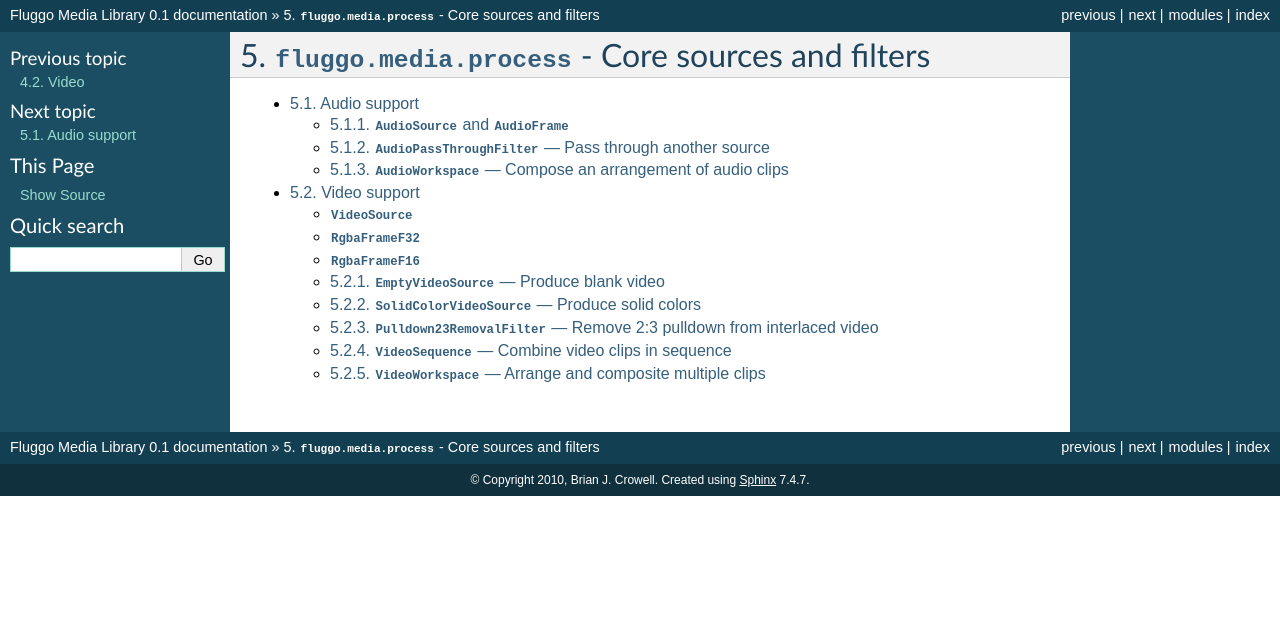
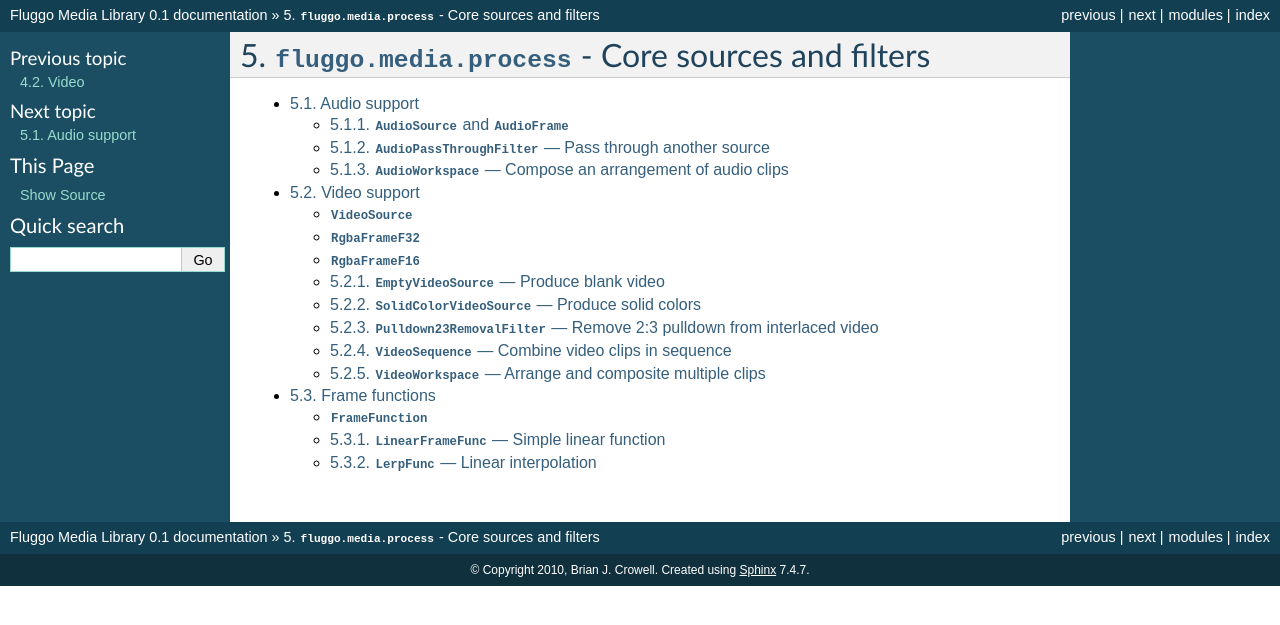
Before and after one commit to fluggo/Canvas, a Sphinx documentation site: the page built from docs/sphinx/process.rst, in a window 1280 px wide. Shown: the top 625 px of the page. Built offline with Sphinx 7.4.7, drawn with Linux system fonts in a browser that asks for light colours; formulas are drawn with MathJax 3; some of the changed lines change nothing that is shown.

Commit message:
Docs: Starter frame function documentation

```diff
--- a/docs/sphinx/process.rst
+++ b/docs/sphinx/process.rst
@@ -13,3 +13,4 @@
 
     process/audio
     process/video
+    process/framefunc
--- /dev/null
+++ b/docs/sphinx/process/framefunc.rst
@@ -0,0 +1,61 @@
+.. highlight:: python
+.. default-domain:: py
+.. currentmodule:: fluggo.media.process
+
+Frame functions
+===============
+
+.. class:: FrameFunction
+
+    :class:`FrameFunction` is the base class for frame functions.
+
+    :class:`FrameFunction` has one public method for retrieving function values:
+
+    .. method:: get_values(frames)
+
+        Produce a list of four-tuples with the value of the function at each frame
+        in *frames*, which can be either a single float or a list of floats.
+
+:class:`LinearFrameFunc` --- Simple linear function
+---------------------------------------------------
+
+The :class:`LinearFrameFunc` represents the simple function:
+
+.. math::
+
+    f(x) = \begin{pmatrix}
+        ax + b\\
+        0\\
+        0\\
+        0\\
+      \end{pmatrix}
+
+.. class:: LinearFrameFunc(a, b)
+
+    Create a :class:`LinearFrameFunc` with parameters *a* and *b*.
+
+:class:`LerpFunc` --- Linear interpolation
+------------------------------------------
+
+:class:`LerpFunc` linearly interpolates between two sets of values:
+
+.. math::
+
+    \text{lerp}(x, v_0, v_1)& = \begin{cases}
+        v_0& x < 0\\
+        v_0 + \dfrac{x(v_1 - v_0)}{\ell}& 0 \leq x \leq \ell\\
+        v_1& x > \ell
+        \end{cases}\\
+    f(x)& = \begin{pmatrix}
+        \text{lerp}(x, s_0, e_0)\\
+        \text{lerp}(x, s_1, e_1)\\
+        \text{lerp}(x, s_2, e_2)\\
+        \text{lerp}(x, s_3, e_3)
+    \end{pmatrix}
+
+.. class:: LerpFunc(start, end, length)
+
+    Create a :class:`LerpFunc` that interpolates from *start* to *end* over *length*
+    frames. *start* and *end* should be tuples or lists of floats, and *length* can
+    be a float. If *start* or *end* is shorter than four values, they are padded
+    with zeroes.
```
